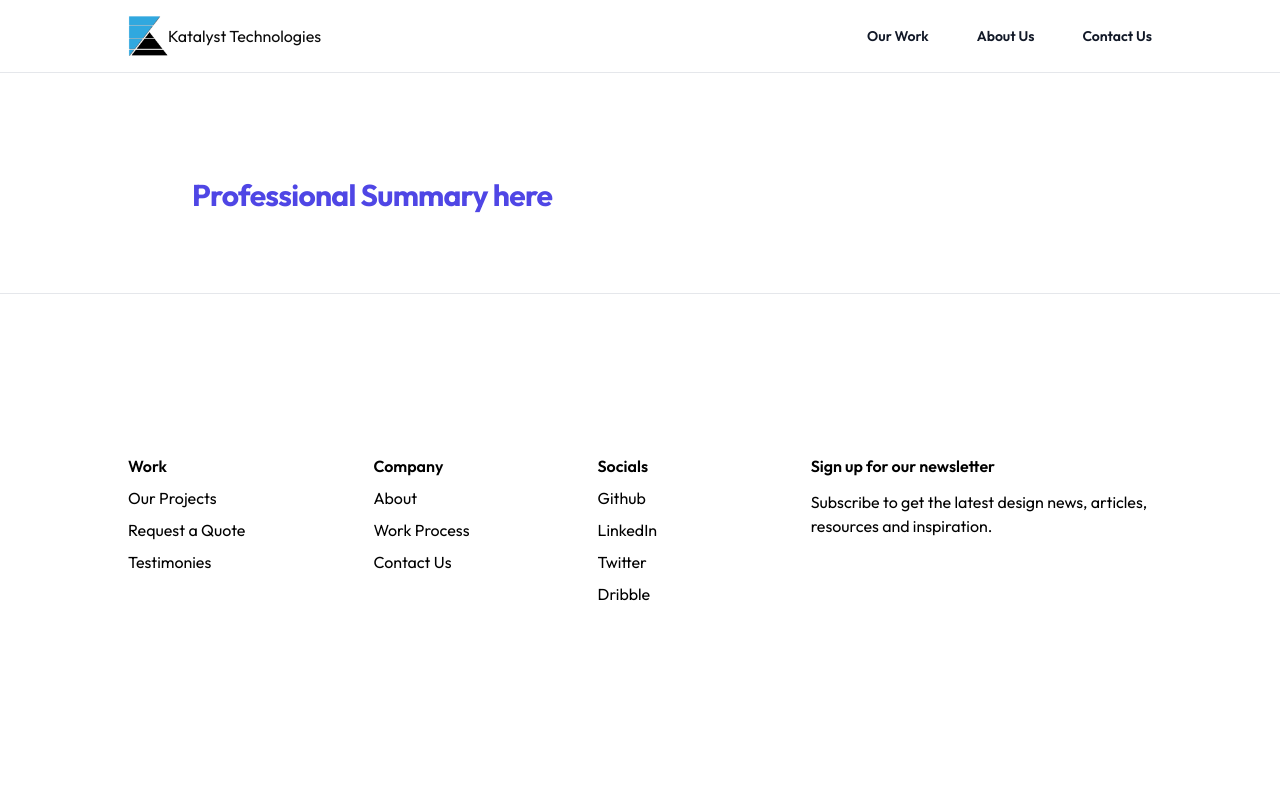
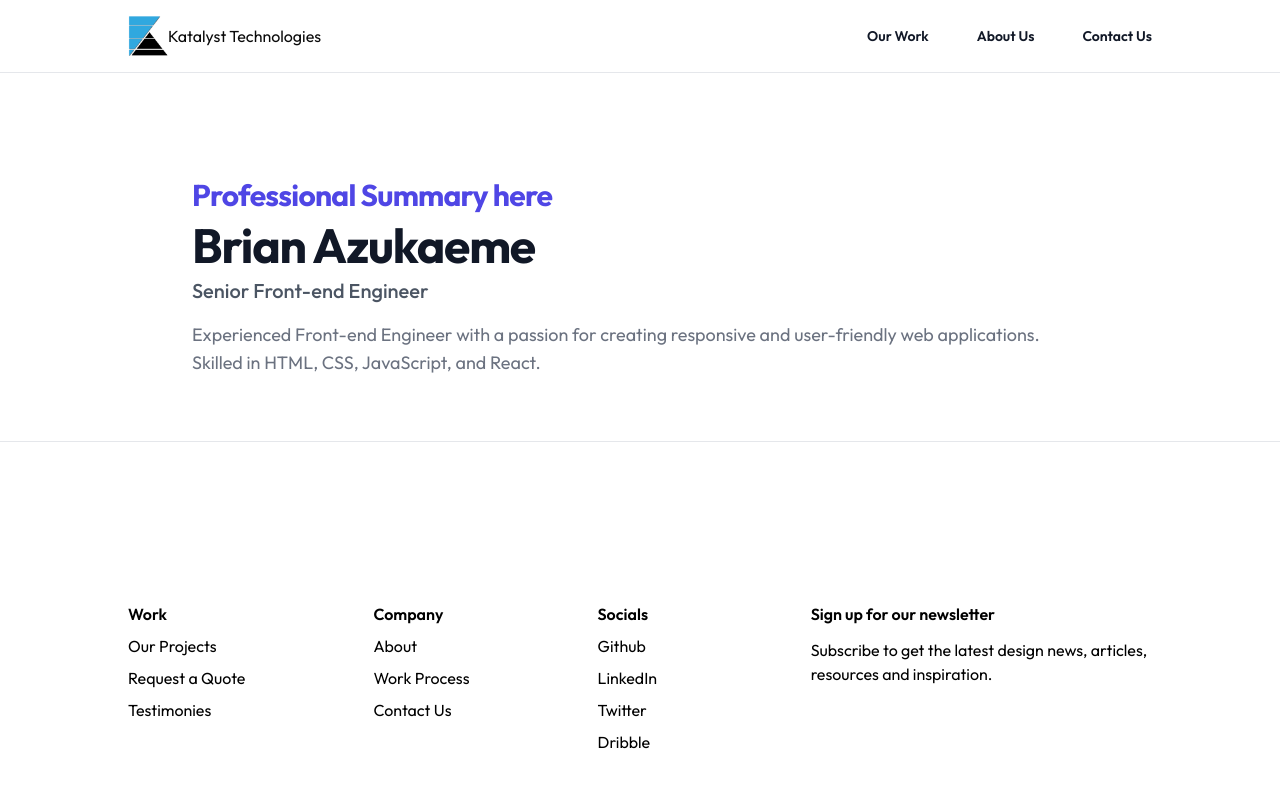
Before and after one commit to Katalyst33/landing, a Next.js app: page /team/1 in a window 1280 px wide. Shown: the top 788 px of the page. Built offline with nearby package versions, Linux system fonts and the light colour scheme; data requests are answered from the project's data file.

Commit message:
integrated team page

```diff
--- a/app/data/db.json
+++ b/app/data/db.json
@@ -1,6 +1,7 @@
 {
   "team": [
     {
+      "id": "1",
       "name": "Brian Azukaeme",
       "position": "Senior Front-end Engineer",
       "slug": "brian-azukaeme",
@@ -42,6 +43,7 @@
       ]
     },
     {
+      "id": "2",
       "name": "Sam Nmeje",
       "position": " Front-end Engineer",
       "slug": "samuel-nmeje",
@@ -82,11 +84,11 @@
       ]
     },
     {
+        "id": "3",
       "name": "Obee",
       "position": "Mobile Developer",
       "slug": "obee-won",
       "image": "/team/team.jpg",
-
       "summary": "Experienced Front-end Engineer with a passion for creating responsive and user-friendly web applications. Skilled in HTML, CSS, JavaScript, and React."
     }
   ],
--- a/app/team/[slug]/page.jsx
+++ b/app/team/[slug]/page.jsx
@@ -1,18 +1,28 @@
-'use client';
 
-import { everyOne } from '../../data/team';
-export default function TeamPost({ params }) {
-  let selected = {};
 
-  for (const item of everyOne) {
-    if (item.slug === params.slug) {
-      selected = item;
+async function getData(id) {
+  const res = await fetch(`${process.env.serverUrl}/team/${id}`, {
+    // cache: 'force-cache',
+  });
+
+
+  if (!res.ok) {
+    // This will activate the closest `error.js` Error Boundary
+    throw new Error('Failed to fetch data');
   }
+  return res.json();
 }
 
-  const { name, position, summary } = selected;
+export default async function TeamPost({ params }) {
+  const slug = params.slug;
+
+  const data = await getData(slug);
+
+  const { name, position, summary } = data;
 
   return (
+    <main>
+      <h1>
         <div className="overflow-hidden bg-white">
           <div className="relative mx-auto max-w-7xl px-6 py-16 lg:px-8">
             <div className="mx-auto max-w-prose text-base lg:max-w-none">
@@ -22,10 +32,14 @@ export default function TeamPost({ params }) {
               <h3 className="mt-2 text-4xl font-bold leading-8 tracking-tight text-gray-900 sm:text-5xl">
                 {name}
               </h3>
-          <p className="mt-2 text-xl font-medium text-gray-600">{position}</p>
+              <p className="mt-2 text-xl font-medium text-gray-600">
+                {position}
+              </p>
               <p className="mt-4 text-lg text-gray-500">{summary}</p>
             </div>
           </div>
         </div>
+      </h1>
+    </main>
   );
 }
```
Lines whose indentation alone changed are shown as unchanged.
